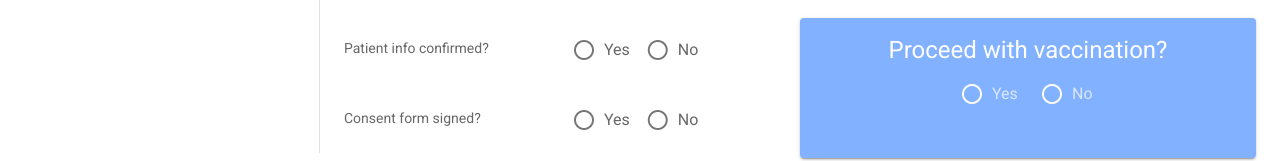
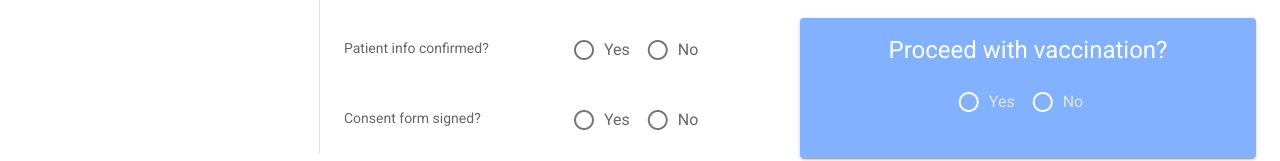
Before and after one commit to david-fraley/MassVaccinationSystem, a Vue app in the folder PointOfDispensingApp/: page /#/VaccinationEvent in a window 1280 px wide. Shown: the part 647-808 px from the top of the page. Built offline with nearby package versions, Linux system fonts and the light colour scheme.

Commit message:
Update VaccinationScreeningComponent.vue

```diff
--- a/PointOfDispensingApp/src/components/VaccinationScreeningComponent.vue
+++ b/PointOfDispensingApp/src/components/VaccinationScreeningComponent.vue
@@ -109,21 +109,18 @@
           <v-card-title class="headline justify-center">
               Proceed with vaccination?
           </v-card-title>
+
           <v-row align="center" justify="center">
-            <v-col cols="2">
+            <v-radio-group v-model="vaccinationProceed" row>
                   <v-radio
-                  v-model="vaccinationYes"
                     label="Yes"
                     value="Yes"
                   ></v-radio>
-            </v-col>
-            <v-col cols="2">
                   <v-radio
-                  v-model="vaccinationNo"
                     label="No"
                     value="No"
                   ></v-radio>
-            </v-col>
+              </v-radio-group>
           </v-row>
         </v-card>
       </v-col>
@@ -141,6 +138,10 @@
     name: 'VaccinationScreeningComponent',
     methods:
     {
+      vaccinationSelected()
+      {
+        alert('selected')
+      }
     },
     components:
     {
```
Lines whose indentation alone changed are shown as unchanged.
